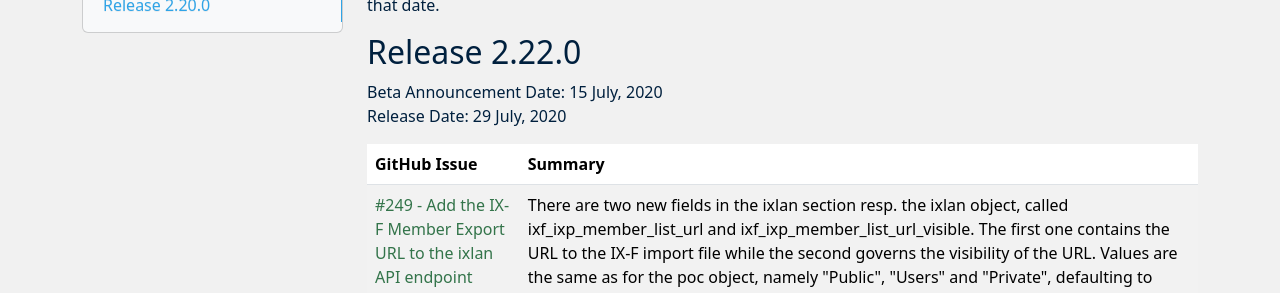
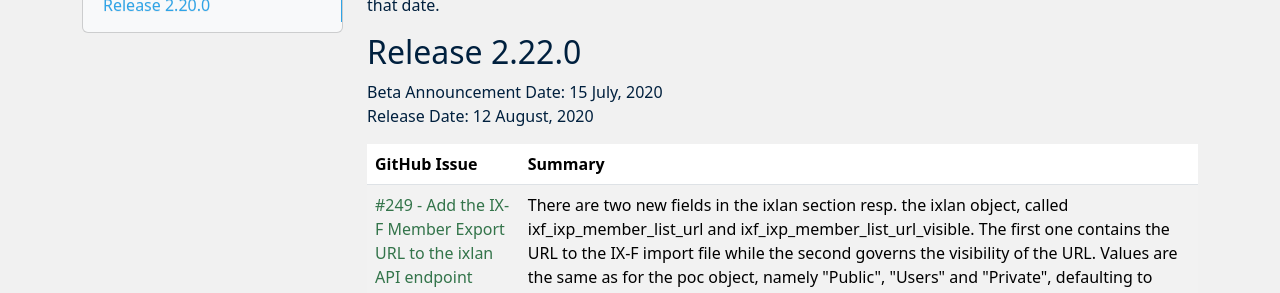
Before and after one commit to peeringdb/docs, an MkDocs documentation site: the page built from docs/release_notes/index.md, in a window 1280 px wide and 900 px high. Shown: the part 270-563 px from the top of the window. Built offline with MkDocs 1.6.1, drawn with Linux system fonts in a browser that asks for light colours; nearby versions of some CDN libraries.

Commit message:
Updated release date
New release date set for 12 August 2020

```diff
--- a/docs/release_notes/index.md
+++ b/docs/release_notes/index.md
@@ -8,7 +8,7 @@ This page was started in April 2020, and will only have information about Peerin
 
 ## Release 2.22.0
 Beta Announcement Date: 15 July, 2020
-Release Date: 29 July, 2020
+Release Date: 12 August, 2020
 
 | **GitHub Issue** | **Summary** |
 | ----------------- | ----------- |
```
